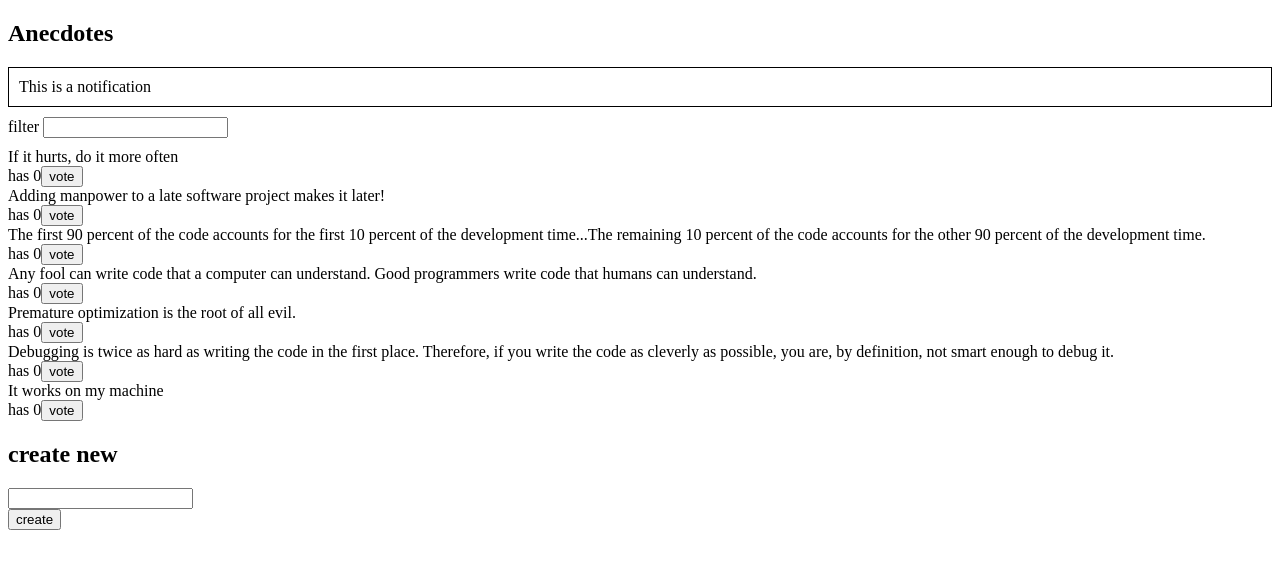
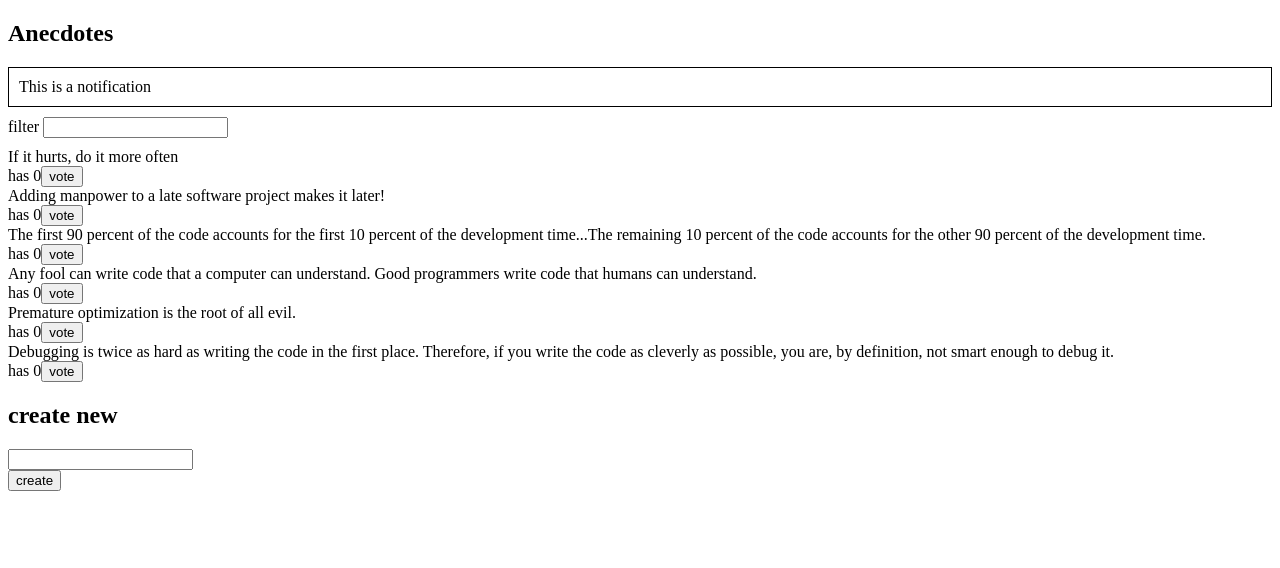
Before and after one commit to sarahlwelton/fullstackopen_exercises_part6, a React (Vite) app in the folder anecdotes/: page / in a window 1280 px wide. Shown: the top 568 px of the page. Built offline with nearby package versions, Linux system fonts and the light colour scheme; data requests are answered from the project's data file.

Commit message:
Exercise 6.16 anecdotes and backend Step 3: Initialize the Redux store with async action creators

```diff
--- a/anecdotes/db.json
+++ b/anecdotes/db.json
@@ -29,11 +29,6 @@
       "content": "Debugging is twice as hard as writing the code in the first place. Therefore, if you write the code as cleverly as possible, you are, by definition, not smart enough to debug it.",
       "id": "98312",
       "votes": 0
-    },
-    {
-      "id": "cf6a",
-      "content": "It works on my machine",
-      "votes": 0
     }
   ]
 }
--- a/anecdotes/src/App.jsx
+++ b/anecdotes/src/App.jsx
@@ -1,19 +1,18 @@
 import { useEffect } from 'react'
-import anecdoteService from './services/anecdotes'
 import AnecdoteForm from './components/AnecdoteForm'
 import AnecdoteList from './components/AnecdoteList'
 import Filter from './components/Filter'
 import Notification from './components/Notification'
-import { setAnecdotes } from './reducers/anecdoteReducer'
+import { initializeAnecdotes } from './reducers/anecdoteReducer'
 import { useDispatch } from 'react-redux'
 
 const App = () => {
 
   const dispatch = useDispatch()
+
   useEffect(() => {
-    anecdoteService
-      .getAll().then(anecdotes => dispatch(setAnecdotes(anecdotes)))
-  })
+    dispatch(initializeAnecdotes())
+  }, [dispatch])
 
   return (
     <div>
--- a/anecdotes/src/reducers/anecdoteReducer.js
+++ b/anecdotes/src/reducers/anecdoteReducer.js
@@ -1,22 +1,9 @@
 import { createSlice } from '@reduxjs/toolkit'
-
-const anecdotesAtStart = []
-
-const getId = () => (100000 * Math.random()).toFixed(0)
-
-const asObject = (anecdote) => {
-  return {
-    content: anecdote,
-    id: getId(),
-    votes: 0
-  }
-}
-
-const initialState = anecdotesAtStart.map(asObject)
+import anecdoteService from '../services/anecdotes'
 
 const anecdoteSlice = createSlice({
   name: 'anecdotes',
-  initialState,
+  initialState: [],
   reducers: {
     createAnecdote(state, action) {
       state.push(action.payload)
@@ -44,4 +31,12 @@ const anecdoteSlice = createSlice({
 })
 
 export const { createAnecdote, vote, appendAnecdote, setAnecdotes } = anecdoteSlice.actions
+
+export const initializeAnecdotes = () => {
+  return async dispatch => {
+    const anecdotes = await anecdoteService.getAll()
+    dispatch(setAnecdotes(anecdotes))
+  }
+}
+
 export default anecdoteSlice.reducer;
```
